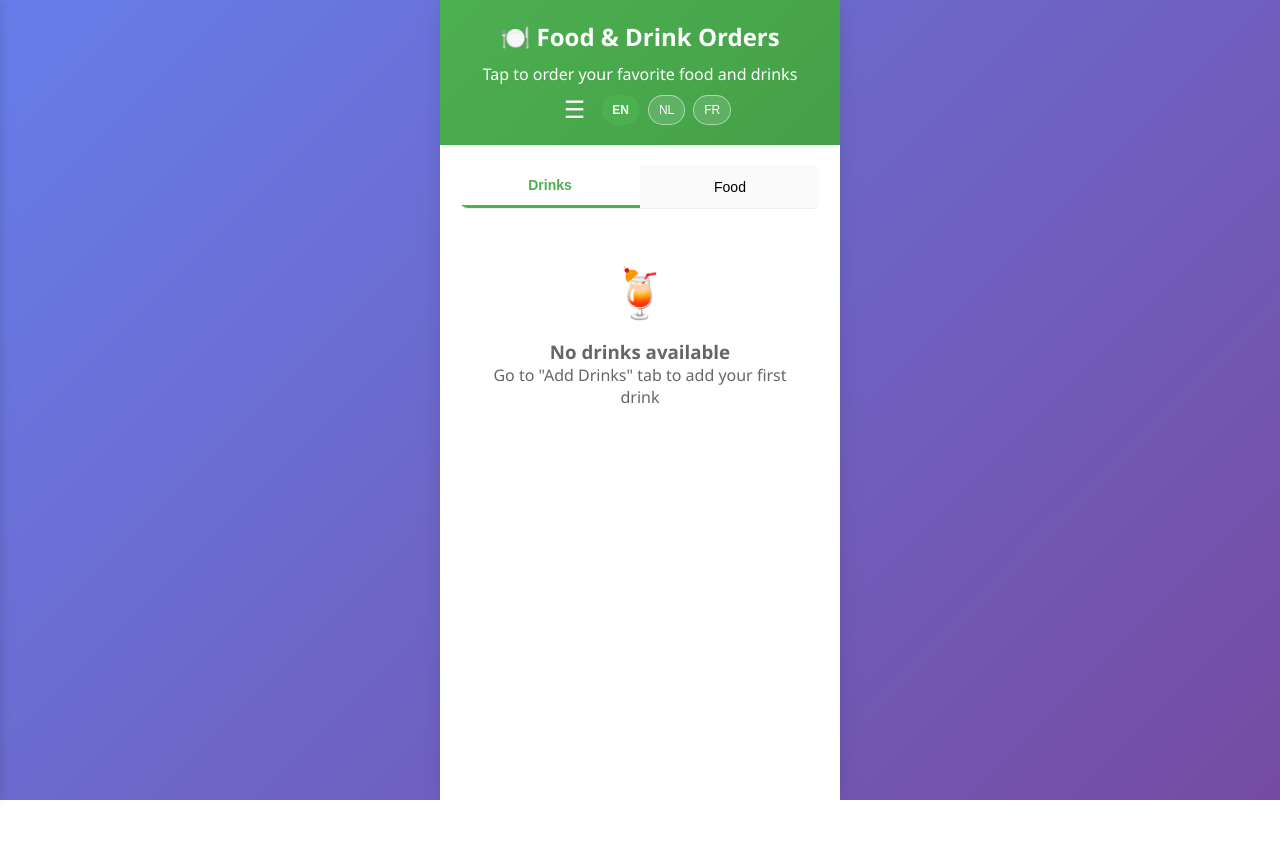
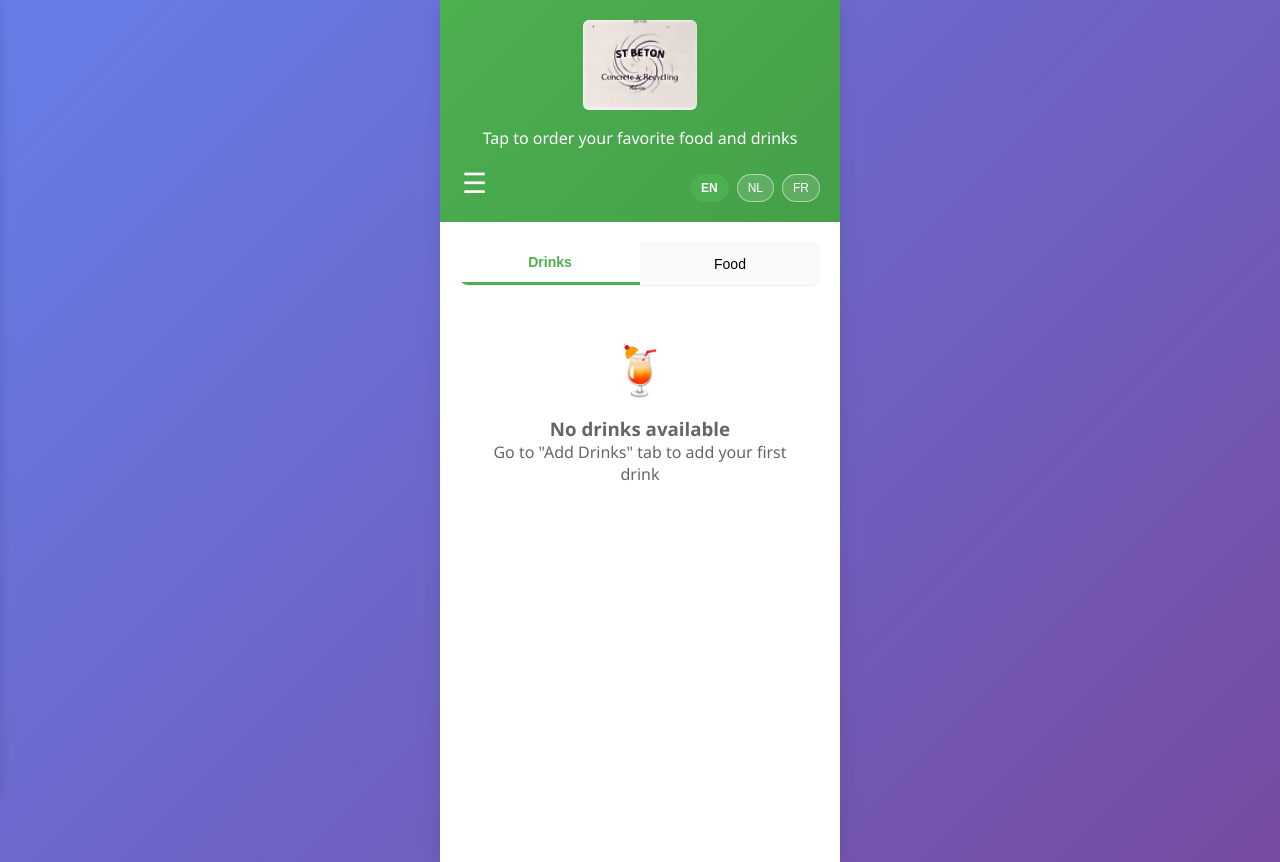
Before and after one commit to Joniqua1992/Orderdrinksapp, a plain HTML site: page index.html in a window 1280 px wide. Before the commit the page ends 800 px from the top, so only its background shows below. Drawn offline with Linux system fonts and the light colour scheme.

Commit message:
Add files via upload

```diff
--- a/app.js
+++ b/app.js
@@ -52,7 +52,7 @@ function updateLanguageButtonsActive() {
 
 function setStaticText() {
 	const titleEl = document.getElementById('header-title');
-	if (titleEl) titleEl.textContent = '🍽️ ' + t('title');
+	if (titleEl) titleEl.innerHTML = '<img src="logo.png" alt="ST BETON Logo" class="header-logo">';
 	const subEl = document.getElementById('header-subtitle');
 	if (subEl) subEl.textContent = t('subtitle');
 	const tabOrderBtn = document.getElementById('tab-order-btn');
--- a/index.html
+++ b/index.html
@@ -9,15 +9,17 @@
 <body>
     <div class="container">
         <div class="header">
-            <div class="header-content">
-                <h1 id="header-title"> Food & Drink Orders</h1>
+            <div class="header-title-section">
+                <h1 id="header-title"><img src="logo.png" alt="ST beton bv" class="header-logo">ST beton bv</h1>
                 <p id="header-subtitle">Tap to order your favorite drinks</p>
             </div>
-            <div class="lang-switch">
+            <div class="header-content">
                 <button id="hamburger-btn" class="hamburger-btn" onclick="toggleSidebar()">☰</button>
-                <button id="btn-lang-en" class="lang-btn" onclick="setLanguage('en')">EN</button>
-                <button id="btn-lang-nl" class="lang-btn" onclick="setLanguage('nl')">NL</button>
-                <button id="btn-lang-fr" class="lang-btn" onclick="setLanguage('fr')">FR</button>
+                <div class="lang-switch">
+                    <button id="btn-lang-en" class="lang-btn" onclick="setLanguage('en')">EN</button>
+                    <button id="btn-lang-nl" class="lang-btn" onclick="setLanguage('nl')">NL</button>
+                    <button id="btn-lang-fr" class="lang-btn" onclick="setLanguage('fr')">FR</button>
+                </div>
             </div>
         </div>
 
--- a/styles.css
+++ b/styles.css
@@ -30,20 +30,42 @@ body {
 	z-index: 100;
 	width: 100%;
 }
+.header-content {
+	display: flex;
+	justify-content: space-between;
+	align-items: center;
+	margin-top: 15px;
+}
+
+.header-title-section {
+	text-align: center;
+	margin-bottom: 10px;
+}
 
 .header h1 {
 	font-size: 24px;
-	margin-bottom: 10px;
+	margin: 0 0 10px 0;
+}
+
+.header-logo {
+	height: 90px;
+	width: auto;
+	border-radius: 6px;
+	padding: 0px;
+}
+
+.header p {
+	margin: 0 0 15px 0;
 }
 
 .hamburger-btn {
 	background: none;
 	border: none;
 	color: white;
-	font-size: 24px;
+	font-size: 28px;
 	cursor: pointer;
-	padding: 1px 8px 1px 15px;
-	border-radius: 5px;
+	padding: 2px;
+	border-radius: 10px;
 	transition: background-color 0.3s ease;
 	flex-shrink: 0;
 }
--- a/translations.js
+++ b/translations.js
@@ -1,6 +1,6 @@
 const translations = {
 	en: {
-		title: 'Food & Drink Orders',
+		title: 'STbeton bv',
 		subtitle: 'Tap to order your favorite food and drinks',
 		tabOrder: 'Order',
 		tabManage: 'Add Drinks and Food',
@@ -68,7 +68,7 @@ const translations = {
 		orderRemoved: 'Order removed successfully!'
 	},
 	nl: {
-		title: 'Eten & Drank Bestellingen',
+		title: 'STbeton bv',
 		subtitle: 'Tik om je favoriete eten en drankjes te bestellen',
 		tabOrder: 'Bestellen',
 		tabManage: 'Drankjes en Eten toevoegen',
@@ -136,7 +136,7 @@ const translations = {
 		orderRemoved: 'Bestelling succesvol verwijderd!'
 	},
 	fr: {
-		title: 'Commandes de nourriture et boissons',
+		title: 'STbeton bv',
 		subtitle: 'Appuyez pour commander vos plats et boissons préférés',
 		tabOrder: 'Commander',
 		tabManage: 'Ajouter des boissons et nourriture',
```
Also changed, not shown: logo.png (added).
